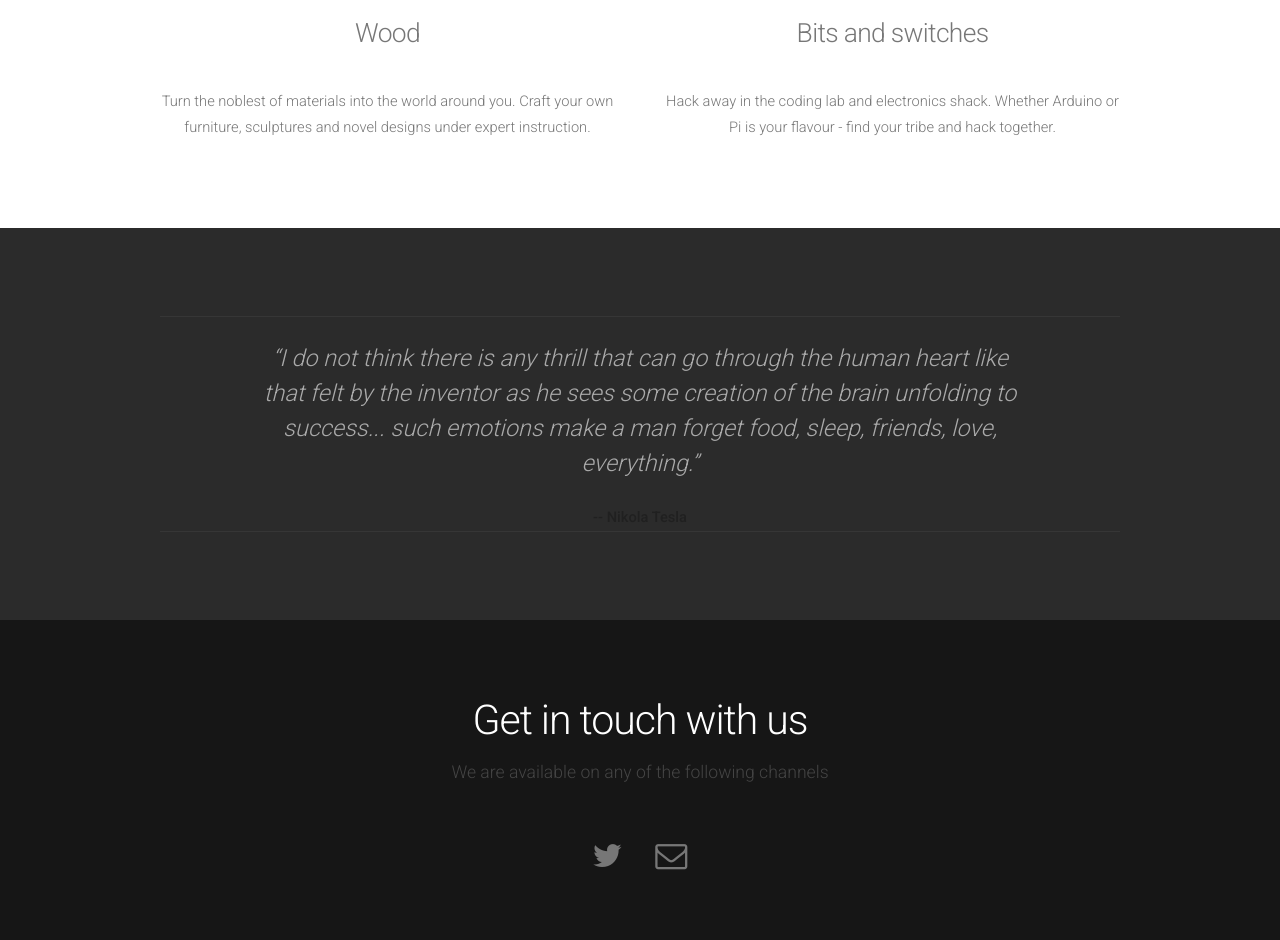
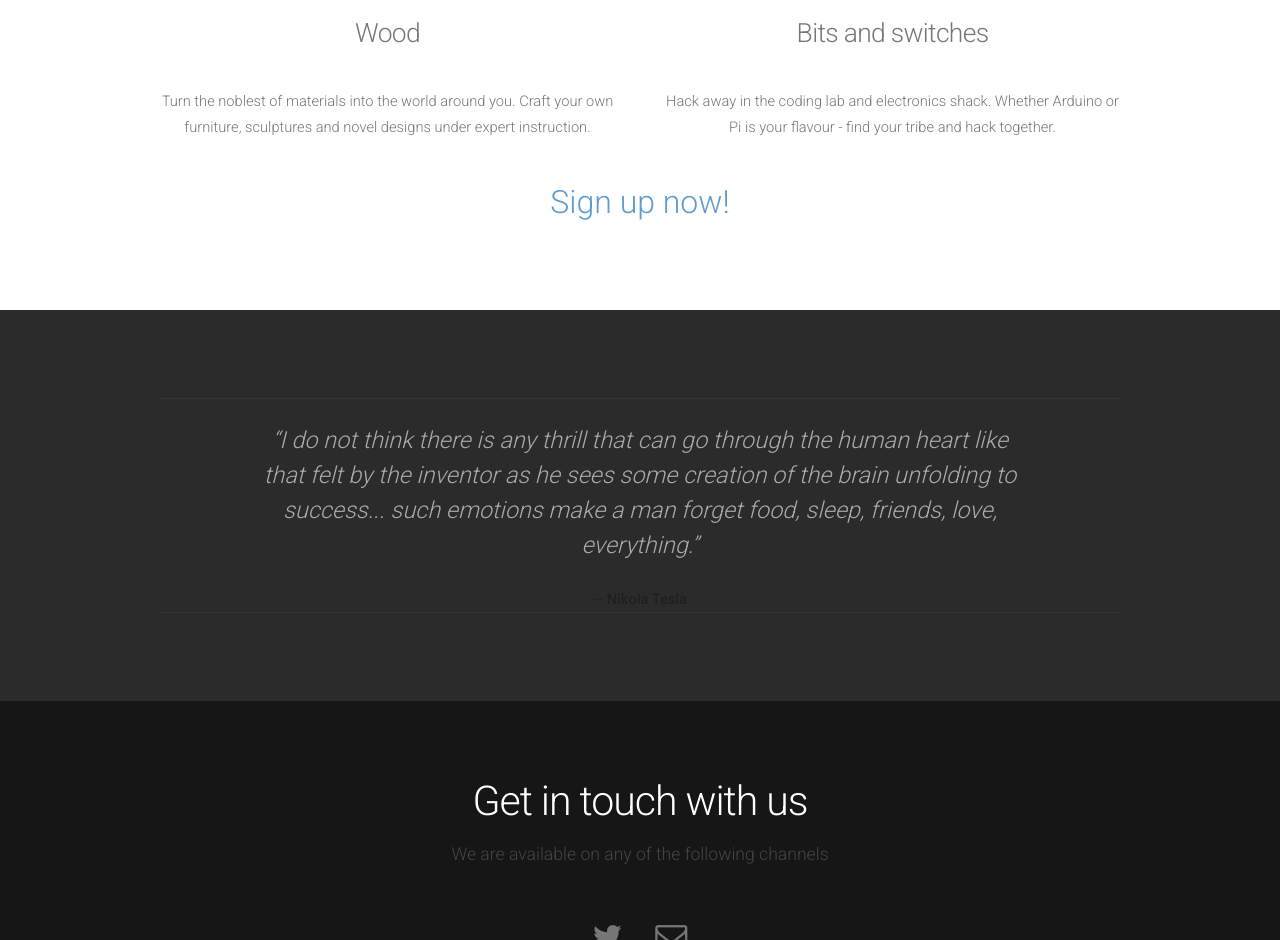
Before and after one commit to gauravChaturvedi/public-assembly, a plain HTML site: page index.html in a window 1280 px wide. Shown: the part 2743-3683 px from the top of the page. Drawn offline with nearby package versions, Linux system fonts and the light colour scheme.

Commit message:
Add new sign up link to jotform in index and style.css

```diff
--- a/css/style.css
+++ b/css/style.css
@@ -1070,3 +1070,12 @@
 			font-weight: 300;
 			color: rgba(255,255,255,.6);
 		}
+
+/*********************************************************************************/
+/* Custom Classes                                                                */
+/*********************************************************************************/
+
+.signup-button {
+	font-size: 2rem;
+	color: rgb(97,156,207)
+}
--- a/index.html
+++ b/index.html
@@ -159,6 +159,12 @@
 					</section>
 				</div>
 
+				<div class="row">
+					<section class="12u">
+						<a href="https://form.myjotform.com/62693518283565" target="_blank" class="signup-button"> Sign up now!</a>
+					</section>
+				</div>
+
 			</div>
 		</div>
 
```
